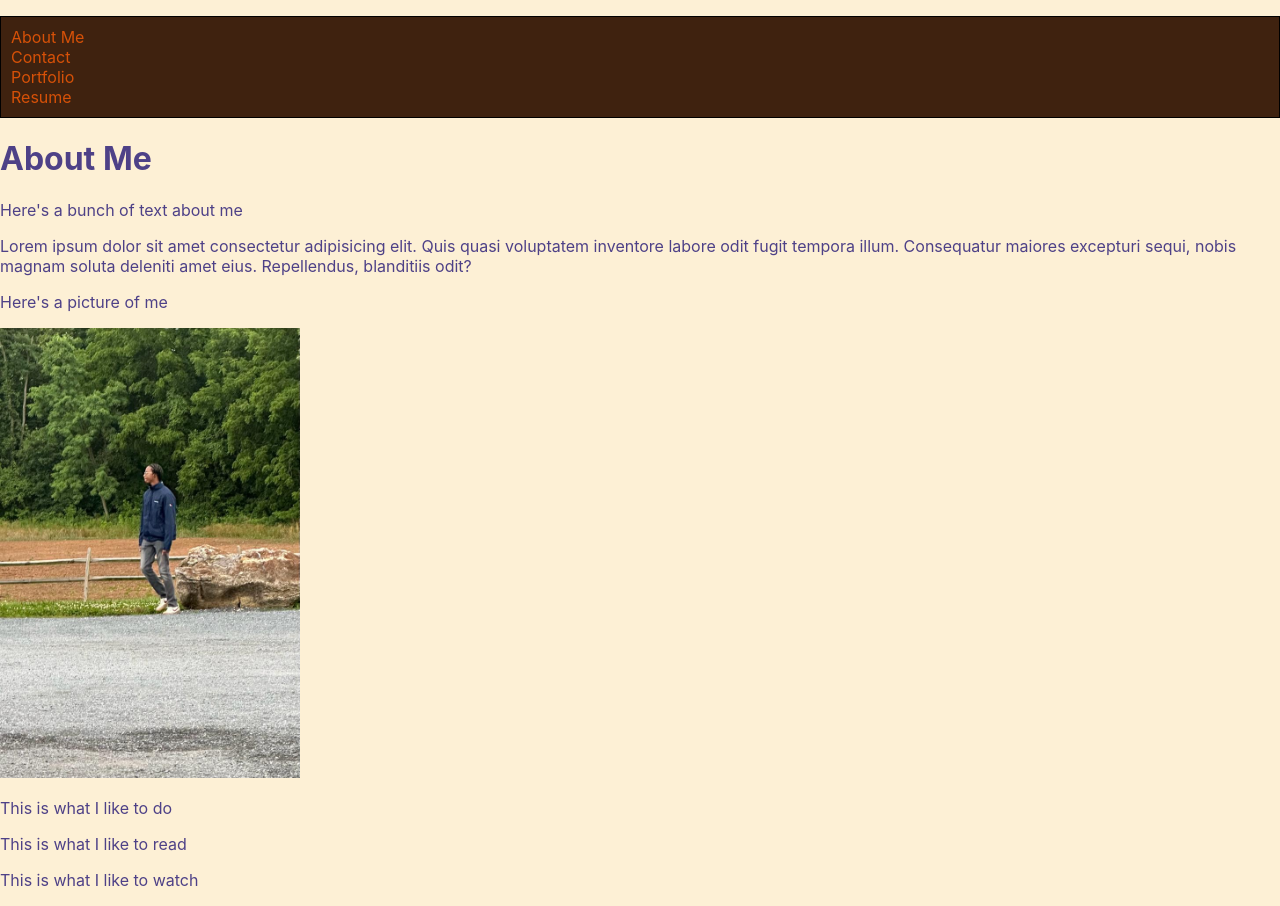
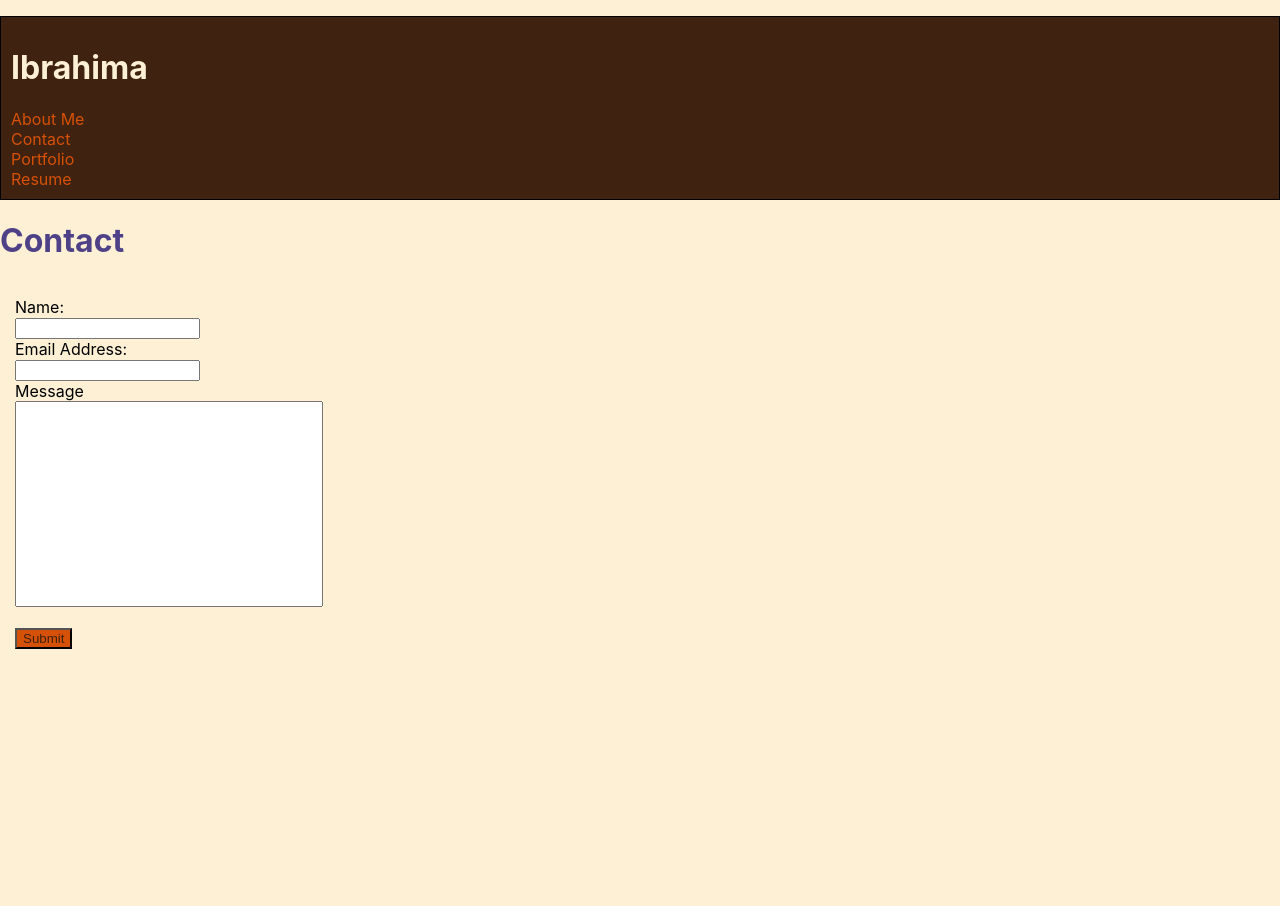
Before and after one commit to iab-19/react-portfolio, a React (Create React App) app: page / in a window 1280 px wide. After the commit the page ends 800 px from the top, so only its background shows below. Built offline with nearby package versions, Linux system fonts and the light colour scheme; the HTML template or start-up script is replaced by a standard one.

Commit message:
Add code for contact page Add css to style form Change default page to Contact from About Add name in NavTabs Add code for forms in Contact.js

```diff
--- a/src/App.css
+++ b/src/App.css
@@ -29,14 +29,38 @@ body {
   list-style-type: none;
 
 }
+
+#ib-h1 {
+  color: var(--page-color)
+}
 /* ------------------------------------------------------- */
 /* portfolio picture */
 #ib {
-  width: 300px;
+  width: 200px;
+  /* height: 200px; */
   max-width: max-content;
+  /* border-radius: 50%; */
 }
 
 
+
+/* ------------------------------------------------------ */
+/* Contact Form */
+#contactForm {
+  padding: 15px;
+  /* border: 10px solid black; */
+  color: black;
+}
+
+#message {
+  width: 300px;
+  height: 200px;
+}
+
+#submitButton {
+  color: var(--secondary-color);
+  background-color: var(--primary-color);
+}
 .App {
   text-align: center;
 }
--- a/src/components/Content.js
+++ b/src/components/Content.js
@@ -8,7 +8,7 @@ import Resume from './pages/Resume';
 
 
 function Content() {
-    const [currentPage, setCurrentPage] = useState('About');
+    const [currentPage, setCurrentPage] = useState('Contact');
 
 
     const renderPage = () => {
--- a/src/components/NavTabs.js
+++ b/src/components/NavTabs.js
@@ -3,7 +3,9 @@ import React from 'react';
 
 function NavTabs({ currentPage, handlePageChange}) {
     return (
+
         <ul className='nav nav-tabs'>
+            <h1 id='ib-h1'>Ibrahima</h1>
             <li className='nav-item'>
                 <a
                 href='#About Me'
--- a/src/components/pages/Contact.js
+++ b/src/components/pages/Contact.js
@@ -0,0 +1,21 @@
+import React from 'react';
+
+export default function Contact() {
+    return (
+        <div>
+            <h1>Contact</h1>
+            <form id='contactForm'>
+                <label for="name">Name:</label><br />
+                <input type="text" id='name'></input><br />
+                <label for="email">Email Address:</label><br />
+                <input type='email'></input><br />
+                <label for="message">Message</label><br />
+                <input type='text' id="message"></input><br /> <br />
+                <input type='submit' value="Submit" id='submitButton'></input>
+            </form>
+
+
+
+        </div>
+    )
+}
```
